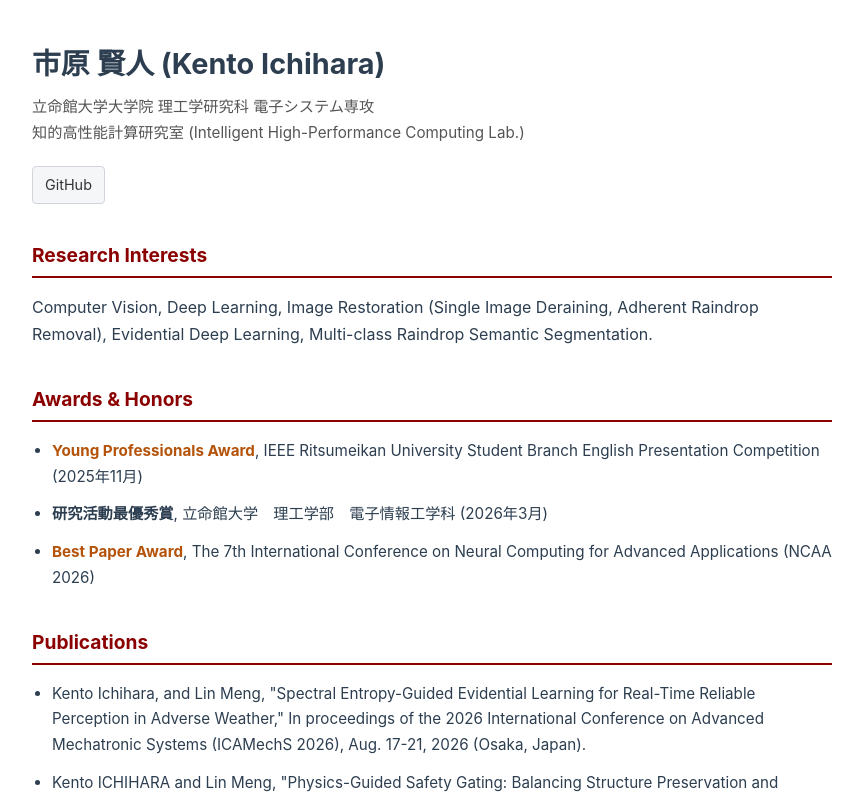
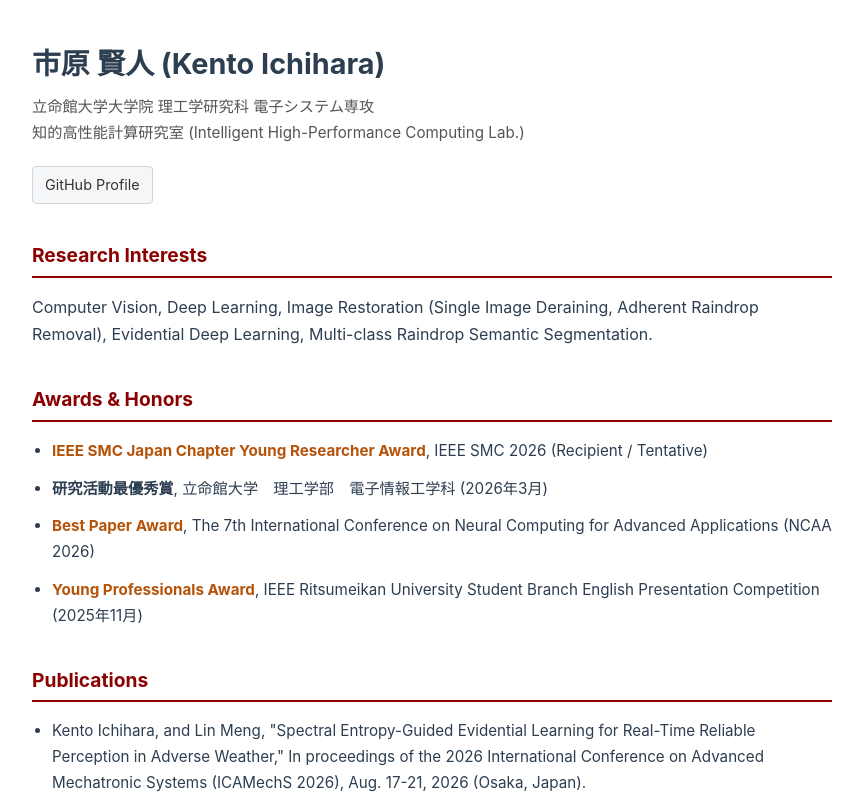
Before and after one commit to ri0135sx/ri0135sx.github.io, a plain HTML site: page index.html in a window 1280 px wide. Shown: the top 799 px of the page, without its empty margins (208-1071 px from the left). Drawn offline with Linux system fonts and the light colour scheme.

Commit message:
Revise GitHub link and update awards section
Updated GitHub link text and modified awards list.

```diff
--- a/index.html
+++ b/index.html
@@ -48,9 +48,8 @@
         知的高性能計算研究室 (Intelligent High-Performance Computing Lab.)
     </div>
 
-    <!-- ご自身のGitHubリンクをセット済みです -->
     <div class="links">
-        <a href="https://github.com/ri0135sx" target="_blank">GitHub</a>
+        <a href="https://github.com/ri0135sx" target="_blank">GitHub Profile</a>
     </div>
 
     <h2>Research Interests</h2>
@@ -60,10 +59,10 @@
 
     <h2>Awards & Honors</h2>
     <ul>
-        <li><span class="award-badge">Young Professionals Award</span>, IEEE Ritsumeikan University Student Branch English Presentation Competition (2025年11月)</li>
+        <li><span class="award-badge">IEEE SMC Japan Chapter Young Researcher Award</span>, IEEE SMC 2026 (Recipient / Tentative)</li>
         <li><strong>研究活動最優秀賞</strong>, 立命館大学　理工学部　電子情報工学科 (2026年3月)</li>
         <li><span class="award-badge">Best Paper Award</span>, The 7th International Conference on Neural Computing for Advanced Applications (NCAA 2026)</li>
-
+        <li><span class="award-badge">Young Professionals Award</span>, IEEE Ritsumeikan University Student Branch English Presentation Competition (2025年11月)</li>
     </ul>
 
     <h2>Publications</h2>
```
